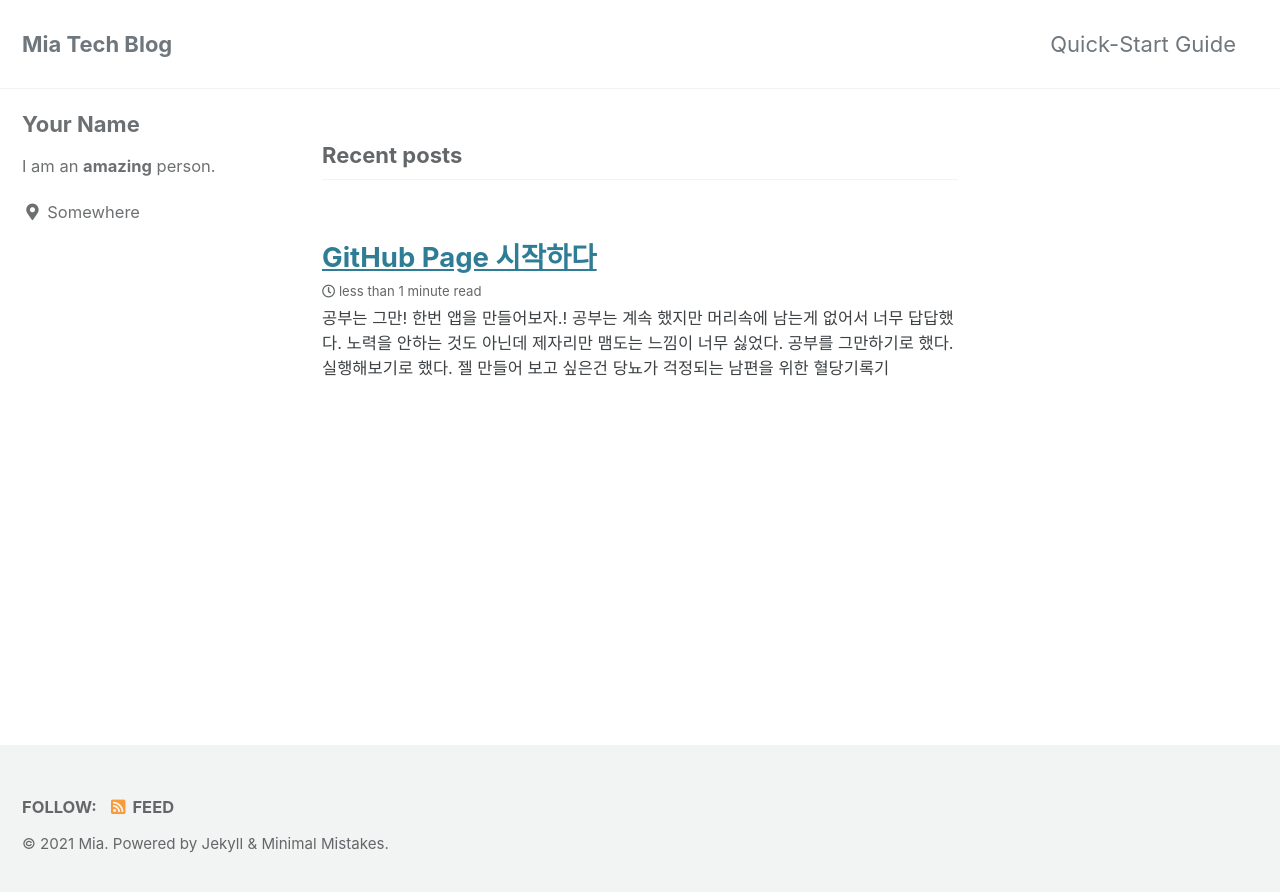
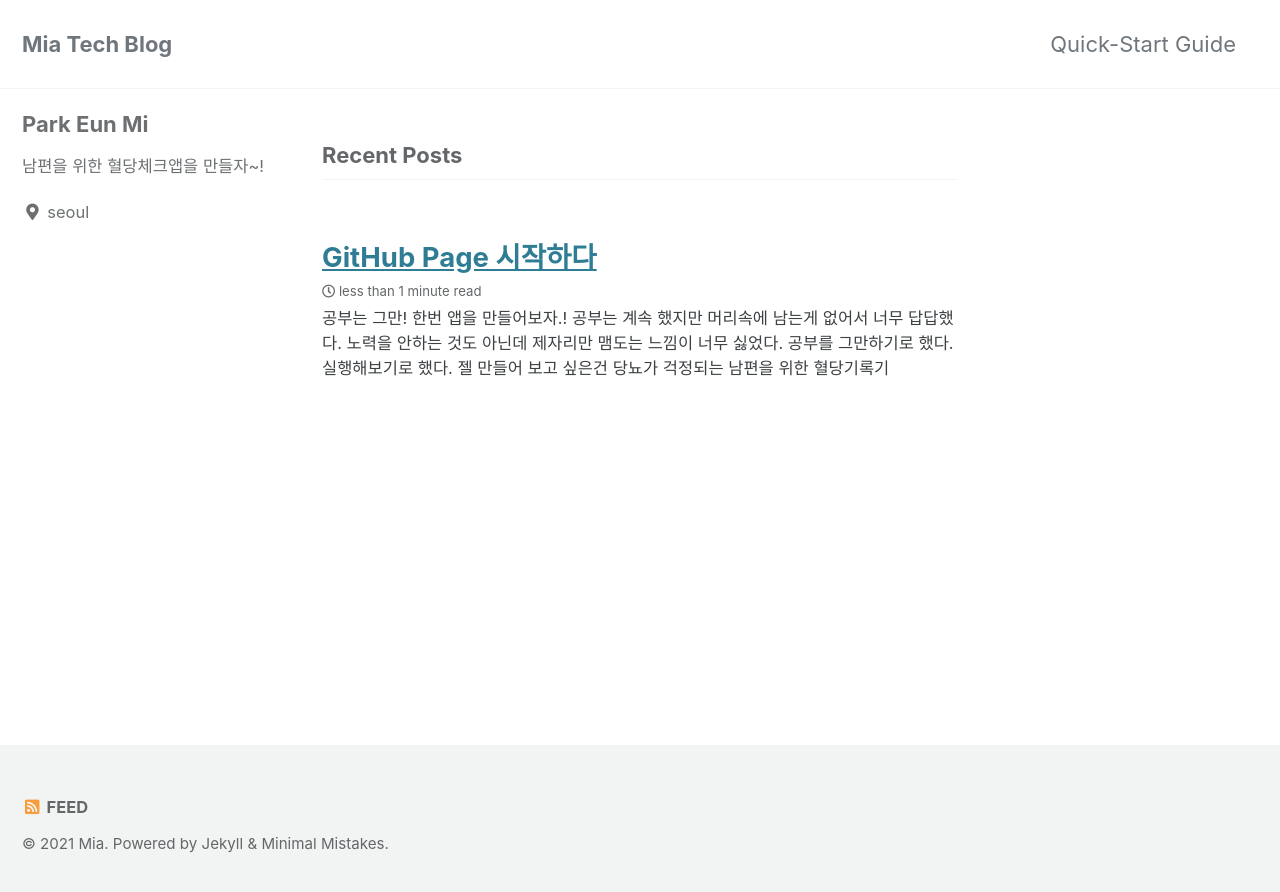
Before and after one commit to eunmipark-1/mia_blog, a Jekyll site: the page built from index.html, in a window 1280 px wide. Shown: the top 892 px of the page. Built offline with Jekyll 4.4.1, drawn with Linux system fonts in a browser that asks for light colours; cached includes are drawn as plain includes; the list of posts is cut into pages by our own code.

Commit message:
bio edit

```diff
--- a/_config.yml
+++ b/_config.yml
@@ -15,12 +15,12 @@
 minimal_mistakes_skin    : "default" # "air", "aqua", "contrast", "dark", "dirt", "neon", "mint", "plum", "sunrise"
 
 # Site Settings
-locale                   : "en"
+locale                   : "kr"
 title                    : "Mia Tech Blog"
 title_separator          : "-"
 subtitle                 : # site tagline that appears below site title in masthead
 name                     : "Mia"
-description              : "An amazing website."
+description              : "Mia's Tech Records."
 url                      : "https://eunmipark-1.github.io/2021_blog/"
 baseurl                  : # the subpath of your site, e.g. "/blog"
 repository               : eunmipark-1/2021_blog
@@ -44,7 +44,7 @@ comments:
     theme                : # "github-light" (default), "github-dark"
     issue_term           : # "pathname" (default)
   staticman:
-    branch               : # "master"
+    branch               : "main"
     endpoint             : # "https://{your Staticman v3 API}/v3/entry/github/"
 reCaptcha:
   siteKey                :
@@ -94,13 +94,13 @@ analytics:
 
 # Site Author
 author:
-  name             : "Your Name"
+  name             : "Park Eun Mi"
   avatar           : # path of avatar image, e.g. "/assets/images/bio-photo.jpg"
-  bio              : "I am an **amazing** person."
-  location         : "Somewhere"
+  bio              : "남편을 위한 혈당체크앱을 만들자~!"
+  location         : "seoul"
   email            :
   links:
-    - label: "Email"
+    - label: "mia@naver.com"
       icon: "fas fa-fw fa-envelope-square"
       # url: "mailto:your.name@email.com"
     - label: "Website"
```
